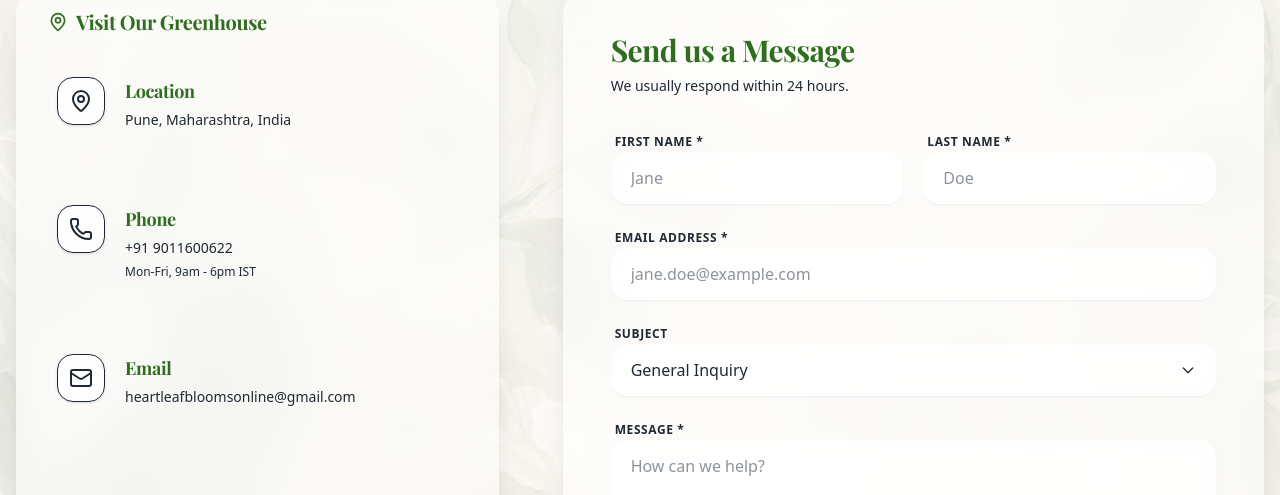
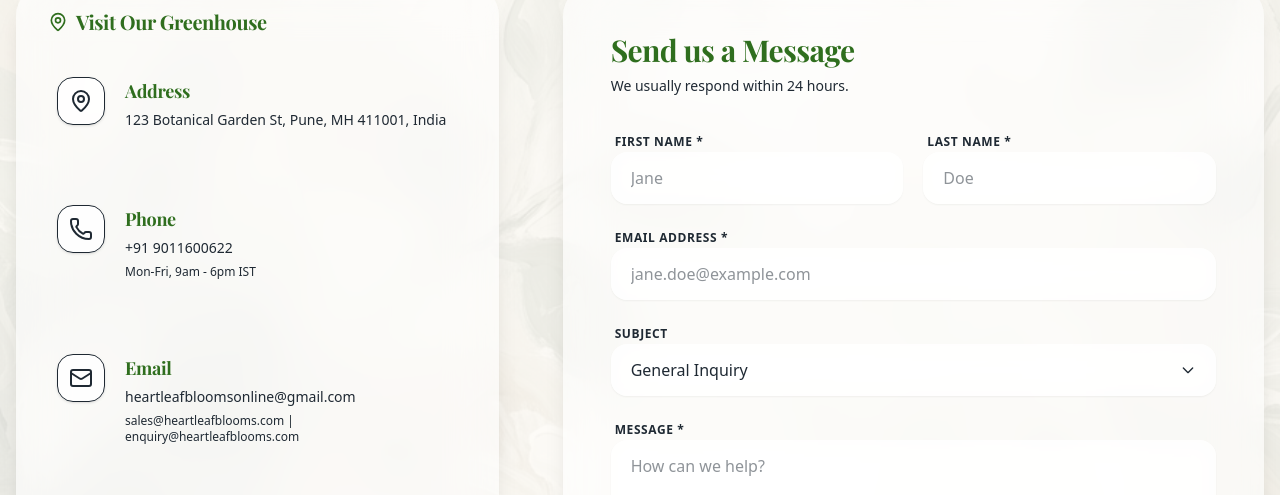
Before and after one commit to Digigit24/heart-leaf-blooms-frontend, a React (Vite) app: page /contact in a window 1280 px wide. Shown: the part 653-1148 px from the top of the page. Built offline with nearby package versions, Linux system fonts and the light colour scheme; grey boxes are pictures that could not be loaded; a web font is replaced by a local one.

Commit message:
page are created for razor pay approve

```diff
--- a/src/features/info/pages/Contact.jsx
+++ b/src/features/info/pages/Contact.jsx
@@ -188,9 +188,8 @@ const Contact = () => {
                             <div className="space-y-4 mb-8 shrink-0">
                                 <ContactItem
                                     icon={MapPin}
-                                    title="Location"
-                                    content="Pune, Maharashtra, India"
-
+                                    title="Address"
+                                    content="123 Botanical Garden St, Pune, MH 411001, India"
                                     href="https://maps.google.com/?q=Pune"
                                 />
                                 <ContactItem
@@ -204,6 +203,7 @@ const Contact = () => {
                                     icon={Mail}
                                     title="Email"
                                     content="heartleafbloomsonline@gmail.com"
+                                    sub="sales@heartleafblooms.com | enquiry@heartleafblooms.com"
                                     href="mailto:heartleafbloomsonline@gmail.com"
                                 />
                             </div>
```
